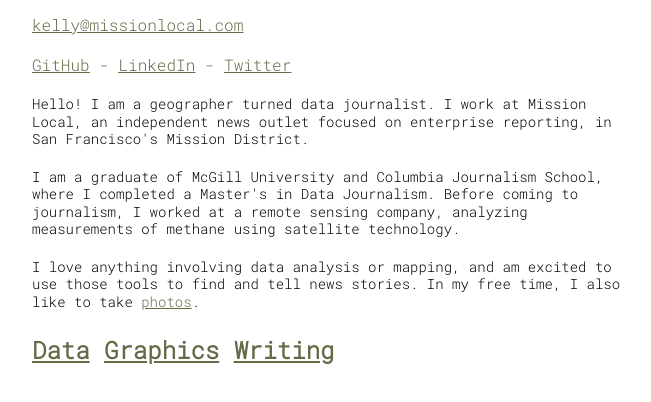
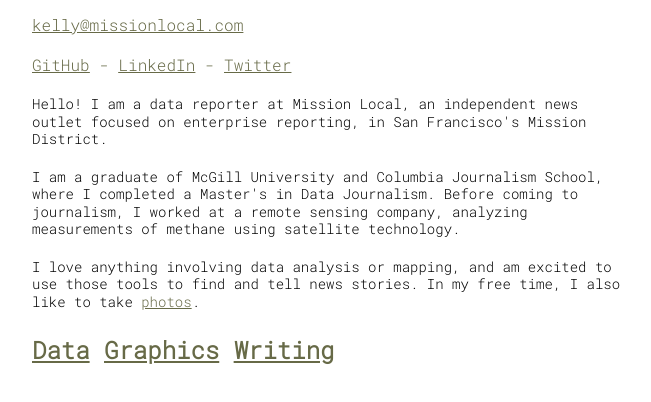
Before and after one commit to kellywaldro/kellywaldro.github.io, a plain HTML site: page index.html in a window 1280 px wide. Shown: the part 88-490 px from the top of the page, without its empty margins (308-959 px from the left). Drawn offline with Linux system fonts and the light colour scheme; a web font is replaced by a local one.

Commit message:
Update index.html

```diff
--- a/index.html
+++ b/index.html
@@ -30,7 +30,7 @@
                 target="_blank" href="https://www.linkedin.com/in/kelly-anne-waldron/"><u>LinkedIn</u></a> - <a
                 target="_blank" href="https://twitter.com/kellywaldro"><u>Twitter</u></a> </p>
 
-        <p class="column">Hello! I am a geographer turned data journalist. I work at Mission Local, an independent
+        <p class="column">Hello! I am a data reporter at Mission Local, an independent
             news outlet focused on enterprise reporting, in San Francisco's Mission District.</p>
         <p class="column">I am a graduate of McGill University and Columbia Journalism School, where I completed a
             Master's in Data Journalism. Before coming to
```
